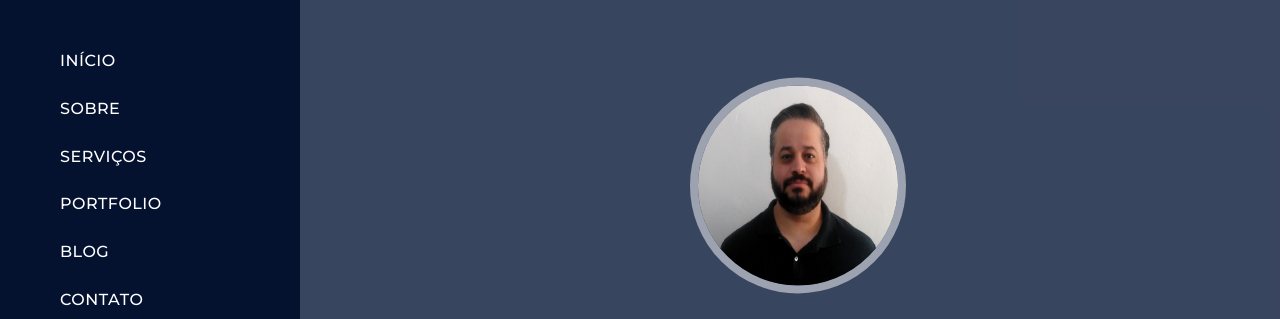
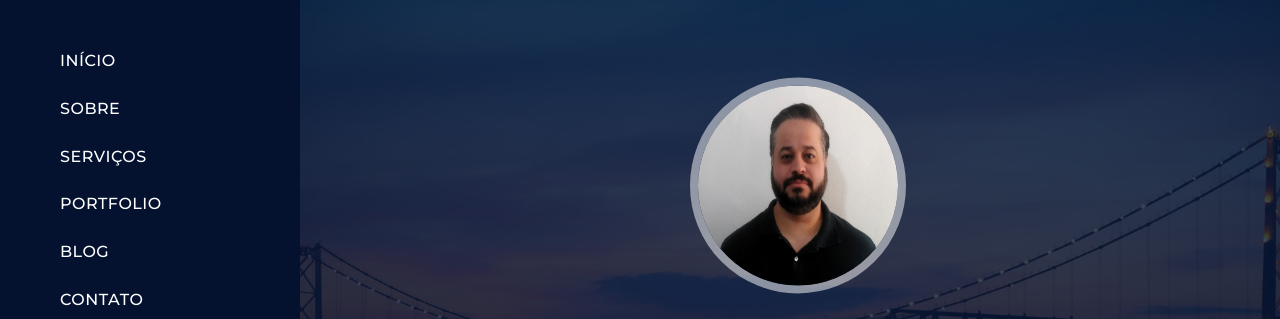
Before and after one commit to hancharek/portfolio, a plain HTML site: page index.html in a window 1280 px wide. Shown: the part 149-468 px from the top of the page. Drawn offline with nearby package versions, Linux system fonts and the light colour scheme; a script that the page names is missing.

Commit message:
atualização da foto

```diff
--- a/style.css
+++ b/style.css
@@ -490,7 +490,7 @@ img.svg {
 }
 
 .will_mart_universal_box_wrap .overlay_image.hero {
-  background-image: url(../img/hero/2.jpg);
+  background-image: url(../img/floripa.jpg);
 }
 
 .will_mart_universal_box_wrap .overlay_color.hero {
```
Also changed, not shown: img/floripa.jpg (added).
